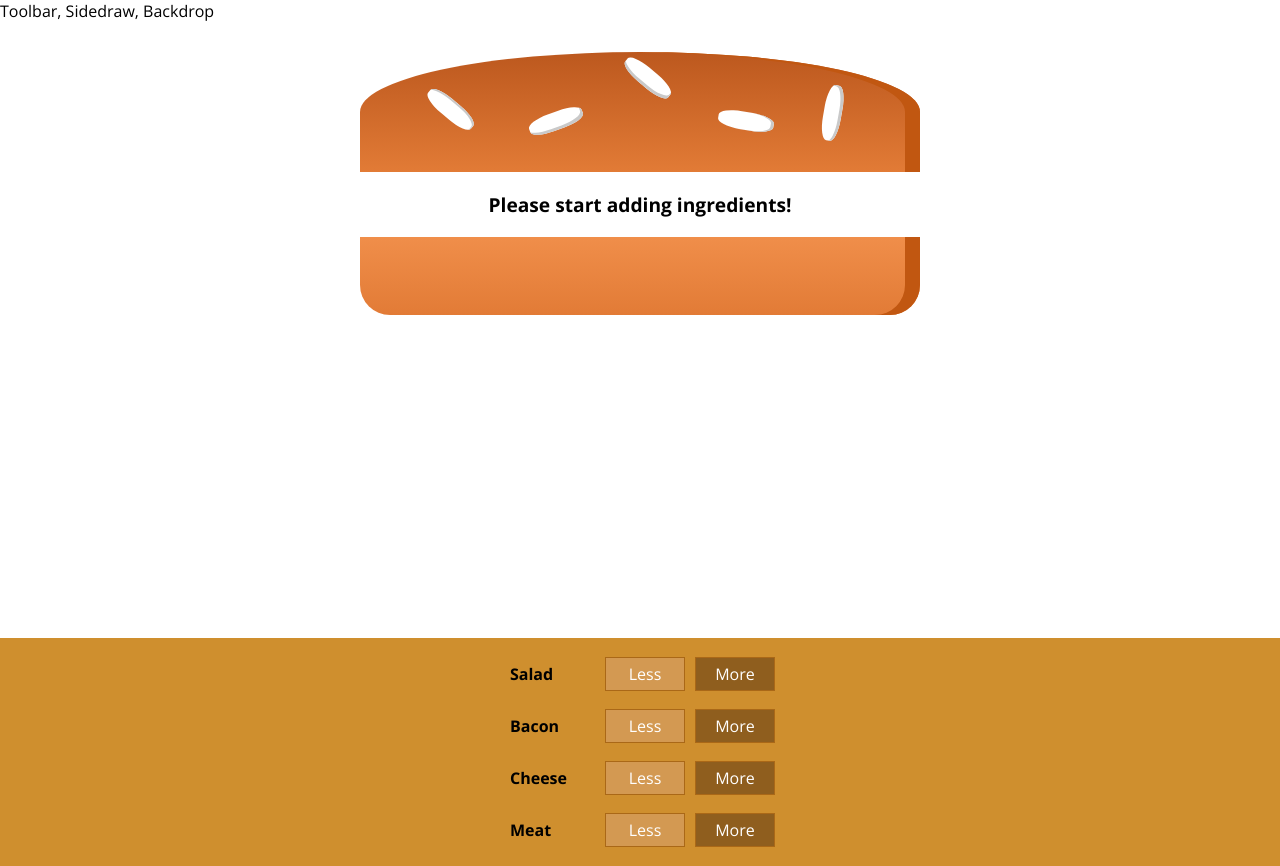
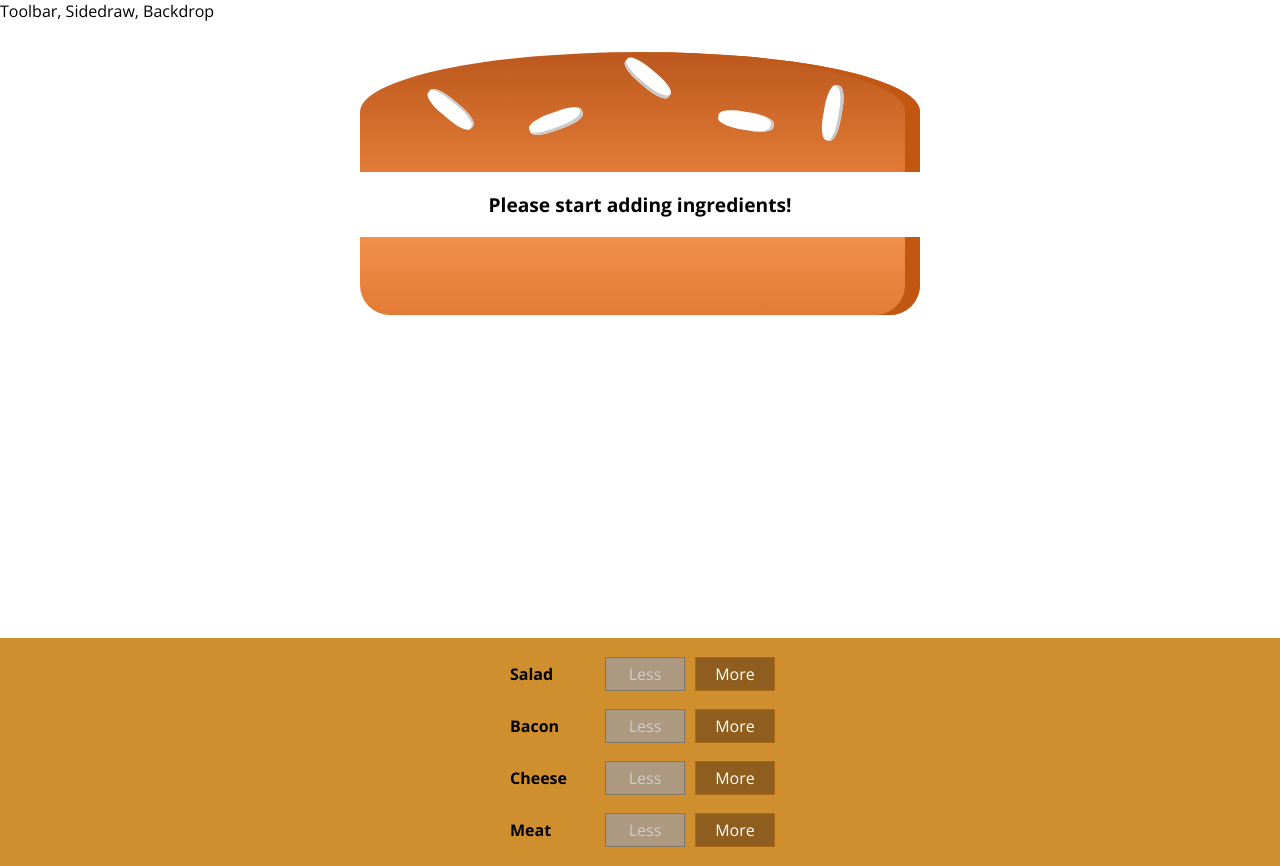
Before and after one commit to latchjack/burger, a React (Create React App) app: page / in a window 1280 px wide. Built offline with nearby package versions, Linux system fonts and the light colour scheme.

Commit message:
added controls for removing from burger

```diff
--- a/src/components/Burger/BuildControls/BuildControl/BuildControl.js
+++ b/src/components/Burger/BuildControls/BuildControl/BuildControl.js
@@ -4,8 +4,19 @@
 const buildControl = (props) => (
   <div className={classes.BuildControl}>
     <div className={classes.Label}>{props.label}</div>
-    <button className={classes.Less}>Less</button>
-    <button className={classes.More} onClick={props.added}>More</button>
+    <button
+      className={classes.Less}
+      onClick={props.removed}
+      disabled={props.disabled}
+    >
+      Less
+    </button>
+    <button
+      className={classes.More}
+      onClick={props.added}
+    >
+      More
+    </button>
   </div>
 );
 
--- a/src/components/Burger/BuildControls/BuildControls.js
+++ b/src/components/Burger/BuildControls/BuildControls.js
@@ -16,6 +16,8 @@
         key={control.label}
         label={control.label}
         added={() => props.ingredientAdded(control.type)}
+        removed={() => props.ingredientRemoved(control.type)}
+        disabled={props.disabled[control.type]}
       />
     ))}
   </div>
--- a/src/containers/BurgerBuilder/BurgerBuilder.js
+++ b/src/containers/BurgerBuilder/BurgerBuilder.js
@@ -35,15 +35,35 @@
   }
 
   removeIngredientHandler = (type) => {
-
+    const oldCount = this.state.ingredients[type];
+    if (oldCount <= 0) {
+      return;
+    }
+    const updatedCount = oldCount - 1;
+    const updatedIngredients = {
+      ...this.state.ingredients
+    };
+    updatedIngredients[type] = updatedCount;
+    const priceDeduction = INGREDIENT_PRICES[type];
+    const oldPrice = this.state.totalPrice;
+    const newPrice = oldPrice - priceDeduction;
+    this.setState({ totalPrice: newPrice, ingredients: updatedIngredients });
   }
 
   render() {
+    const disabledInfo = {
+      ...this.state.ingredients
+    };
+    for (let key in disabledInfo) {
+      disabledInfo[key] = disabledInfo[key] <= 0
+    };
     return (
       <Aux>
         <Burger ingredients={this.state.ingredients} />
         <BuildControls
           ingredientAdded={this.addIngredientHandler}
+          ingredientRemoved={this.removeIngredientHandler}
+          disabled={disabledInfo}
         />
       </Aux>
     );
```
